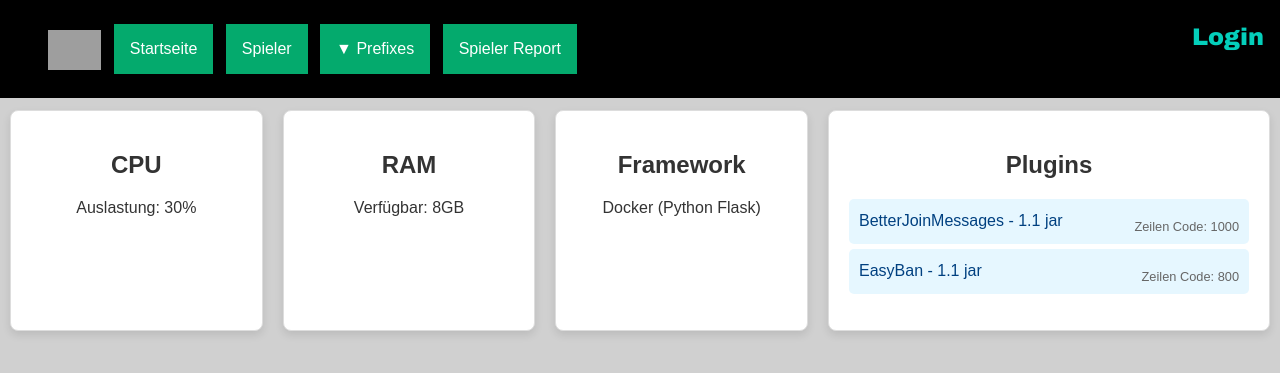
After one commit to Tobias-Auer/Full-Stack, a Flask app: page /about in a window 1280 px wide. The commit adds this page. Shown: the top 373 px of the page. Run offline with Flask 3, Linux system fonts and the light colour scheme; grey boxes are pictures that could not be loaded.

```diff
--- a/minecraft_webserver/main.py
+++ b/minecraft_webserver/main.py
@@ -1,10 +1,11 @@
+import ast
 import datetime
 import math
 import secrets
 import threading
 import time
 import Logger
-from flask import Flask, render_template, request, Response, redirect, session, flash
+from flask import Flask, render_template, request, Response, redirect, session, flash, jsonify
 
 import dataBaseOperations
 import updateDBStats
@@ -25,10 +26,24 @@ logger.info('Application started')
 app.config.from_pyfile("config.py")
 app.config.from_pyfile("instance/config.py")
 
+
+@app.context_processor
+def inject_loginVar():
+    uuid = session.get('uuid')
+    loginVar = "<a href=\"/login\" id=loginLink>Login</a>"
+    if isinstance(uuid, str):
+        name = minecraftApi.get_username_from_uuid(uuid)
+        loginVar = loginVar = f"<div>Willkommen {name}<br> <a href=\"/login\" id=logoutLink>Logout</a></div>"
+
+    return dict(loginVar=loginVar)
+
+
 proceedStatusUpdate = False
 
 
 # Flask Routes
+
+
 @app.route('/')
 def index_route():
     """
@@ -36,6 +51,7 @@ def index_route():
 
     :return: Rendered template for the index page (index.html)
     """
+
     return render_template("index.html")
 
 
@@ -93,7 +109,7 @@ def login():
                     session.permanent = True
                     db_handler.delete_login_entry(uuid)
                     db_handler.disconnect()
-                    return redirect("/login")
+                    return redirect("/")
                 else:
                     print(secret_pin_from_form, db_handler.get_login_entry(uuid))
                     flash("Please enter the correct PIN")
@@ -119,6 +135,11 @@ def login():
     return render_template('login.html')
 
 
+@app.route('/about')
+def about():
+    return render_template('about.html')
+
+
 @app.route('/spieler')
 def player_overview_route():  # Untested optimized version
     """
@@ -137,20 +158,8 @@ def player_overview_route():  # Untested optimized version
         uuid = minecraftApi.get_cached_uuid_from_username(user_name)
         db_handler = dataBaseOperations.DatabaseHandler("playerData")
         status = db_handler.get_player_status(uuid)
-        # stats = {"minecraft:custom": db_handler.return_complete_column(uuid + "~minecraft:custom", "value"),
-        #          "minecraft:broken": db_handler.return_complete_column(uuid + "~minecraft:broken", "value"),
-        #          "minecraft:crafted": db_handler.return_complete_column(uuid + "~minecraft:crafted", "value"),
-        #          "minecraft:dropped": db_handler.return_complete_column(uuid + "~minecraft:dropped", "value"),
-        #          "minecraft:killed_by": db_handler.return_complete_column(uuid + "~minecraft:killed_by", "value"),
-        #          "minecraft:killed": db_handler.return_complete_column(uuid + "~minecraft:killed", "value"),
-        #          "minecraft:picked_up": db_handler.return_complete_column(uuid + "~minecraft:picked_up", "value"),
-        #          "minecraft:used": db_handler.return_complete_column(uuid + "~minecraft:used", "value"),
-        #          "minecraft:mined": db_handler.return_complete_column(uuid + "~minecraft:mined", "value")}
         stats_tools, stats_armor, stats_killed, stats_custom, stats_blocks = minecraftApi.get_all_stats(uuid,
                                                                                                         db_handler)
-        print("_-----------_")
-        print(stats_tools)
-        print("_-----------_")
 
         db_handler.disconnect()
         return render_template("spieler-info.html", uuid=uuid, user_name=user_name, status=status,
@@ -192,6 +201,58 @@ def report_player_route():
     :return: The rendered report page (report.html)
     """
     return render_template("report.html")
+
+
+@app.route('/pref_api', methods=['POST'])
+def pref_api():
+    data = request.json
+    prefixName = data['playerName']
+    color = data['color']
+    password = data['password']
+    uuid = session.get("uuid")
+
+    db_handler = dataBaseOperations.DatabaseHandler("prefix")
+    if len(prefixName) > 10:
+        response_data = {'result': 'denied', "reason": "length"}
+        return jsonify(response_data)
+    if color not in ["§e", "§b", "§3", "§1", "§9", "§d", "§5", "§f", "§7", "§8", "§0"] or prefixName == "":
+        response_data = {'result': 'denied', "reason": "invalid color or name"}
+        return jsonify(response_data)
+    with open("blacklist.txt", 'r') as file:
+        blacklist = ast.literal_eval(file.readline())
+    if prefixName.lower().replace(" ", "") in blacklist:
+        response_data = {'result': 'denied', "reason": "blacklist"}
+        return jsonify(response_data)
+
+
+    result = db_handler.write_prefix(uuid, prefixName, color, password)
+    db_handler.disconnect()
+
+    response_data = {'result': result}
+    return jsonify(response_data)
+
+
+@app.route('/add_pref')
+def add_pref_path():
+    db_handler = dataBaseOperations.DatabaseHandler("prefix")
+    pref = db_handler.get_pref(session.get("uuid"))
+    db_handler.disconnect()
+    prefix = ""
+    color = ""
+    if pref[0]:
+        prefix = pref[1].split("[")[1].replace("]","")
+        color = pref[1].split("[")[0]
+    return render_template("create-prefix.html", prefix=prefix, color=color)
+
+
+@app.route('/manage_pref')
+def manage_pref_path():
+    return redirect("/add_pref")  # TODO: Delete route and link in header
+
+
+@app.route('/join_pref')
+def join_pref_path():
+    return "lol"
 
 
 @app.route('/api/status')
--- /dev/null
+++ b/minecraft_webserver/templates/about.html
@@ -0,0 +1,171 @@
+<!DOCTYPE html>
+<html lang="de">
+<head>
+    <meta charset="UTF-8">
+    <meta name="viewport" content="width=device-width, initial-scale=1.0">
+    <title>Serverstatistiken</title>
+
+  <link rel="stylesheet" href="./static/css/header.css" />
+  <link rel="stylesheet" href="./static/css/index.css" />
+
+  <link rel="icon" type="image/vnd.microsoft.icon" href="./static/images/favicon.ico" />
+    <style>
+        body {
+            font-family: 'Arial', sans-serif;
+        background-color: #d0d0d0!important;
+        color: #333;
+        text-align: center;
+        padding-top: 20px;
+    }
+    header {
+      text-align: left;
+    }
+
+
+        h1 {
+            color: #004080;
+        }
+
+        .stat-container {
+            display: flex;
+            justify-content: space-around;
+            flex-wrap: wrap;
+            margin-top: 20px;
+        }
+
+        .stat-box {
+            background-color: #fff;
+            border: 1px solid #ddd;
+            padding: 20px;
+            margin: 10px;
+            border-radius: 8px;
+            flex: 1;
+            max-width: 400px;
+            box-shadow: 0 4px 8px rgba(0, 0, 0, 0.1);
+            transition: transform 0.3s ease-in-out;
+        }
+
+        .stat-box:hover {
+            transform: scale(1.05);
+        }
+
+        .code-details {
+            margin-top: 10px;
+            font-size: 0.8em;
+            color: #666;
+        }
+
+        #plugins-box {
+            flex: 2; /* Breiterer Bereich für Plugins */
+        }
+
+        .plugins-list {
+            list-style-type: none;
+            padding: 0;
+            text-align: left;
+        }
+
+        .plugin-item {
+            background-color: #e6f7ff; /* Hellblaue Hintergrundfarbe als Akzent */
+            padding: 10px;
+            margin: 5px 0;
+            border-radius: 5px;
+            display: flex;
+            justify-content: space-between;
+            align-items: center;
+        }
+
+        .plugin-item a {
+            color: #004080;
+            text-decoration: none;
+        }
+
+        .plugin-item a:hover {
+            text-decoration: underline;
+        }
+    </style>
+</head>
+<body>
+    <header class="sticky">
+        <nav>
+          <ul>
+            <li>
+              <img id="logo" src="./static/images/logo2.png" alt="logo" height="40" />
+            </li>
+            <li>
+              <div class="dropdown">
+                <button class="dropbtn" onclick="window.location.href=`/`">
+                  Startseite
+                </button>
+              </div>
+            </li>
+            <li>
+              <div class="dropdown">
+                <button class="dropbtn" onclick="window.location.href=`/spieler`">Spieler</button>
+              </div>
+            </li>
+            <li>
+              <div class="dropdown">
+                <button class="dropbtn">▼ Prefixes</button>
+                <div class="dropdown-content">
+                  <a href="/add_pref">Erstellen</a>
+              <a href="/manage_pref">Ändern</a>
+              <a href="/join_pref">Beitreten</a>
+                </div>
+              </div>
+            </li>
+            <li>
+              <div class="dropdown">
+                <button class="dropbtn" onclick="window.location.href='/report'">Spieler Report</button>
+              </div>
+            </li>
+            <!-- Code for flask application -->
+            <li>{{ loginVar | safe}}</li>
+
+            <li>
+            </li>
+          </ul>
+        </nav>
+      </header>
+    <h1>Serverstatistiken</h1>
+
+    <div class="stat-container">
+        <!-- CPU -->
+        <div class="stat-box">
+            <h2>CPU</h2>
+            <p>Auslastung: 30%</p>
+        </div>
+
+        <!-- RAM -->
+        <div class="stat-box">
+            <h2>RAM</h2>
+            <p>Verfügbar: 8GB</p>
+        </div>
+
+        <!-- Framework -->
+        <div class="stat-box">
+            <h2>Framework</h2>
+            <p>Docker (Python Flask)</p>
+        </div>
+
+        <!-- Plugins -->
+        <div id="plugins-box" class="stat-box">
+            <h2>Plugins</h2>
+            <ul class="plugins-list">
+                <li class="plugin-item">
+                    <a href="plugin1-details.html">BetterJoinMessages - 1.1 jar</a>
+                    <span class="code-details">Zeilen Code: 1000</span>
+                </li>
+                <li class="plugin-item">
+                    <a href="plugin2-details.html">EasyBan - 1.1 jar</a>
+                    <span class="code-details">Zeilen Code: 800</span>
+                </li>
+                <!-- Weitere Plugins hier einfügen -->
+            </ul>
+        </div>
+    </div>
+
+    <!-- Weitere Statistiken hier einfügen -->
+
+</body>
+</html>
--- a/minecraft_webserver/templates/report.html
+++ b/minecraft_webserver/templates/report.html
@@ -33,9 +33,9 @@
           <div class="dropdown">
             <button class="dropbtn">▼ Prefixes</button>
             <div class="dropdown-content">
-              <a href="#">Erstellen</a>
-              <a href="#">Ändern</a>
-              <a href="#">Beitreten</a>
+              <a href="/add_pref">Erstellen</a>
+              <a href="/manage_pref">Ändern</a>
+              <a href="/join_pref">Beitreten</a>
             </div>
           </div>
         </li>
--- a/minecraft_webserver/templates/spieler-info.html
+++ b/minecraft_webserver/templates/spieler-info.html
@@ -56,9 +56,9 @@
             <div class="dropdown">
               <button class="dropbtn">▼ Prefixes</button>
               <div class="dropdown-content">
-                <a href="#">Erstellen</a>
-                <a href="#">Ändern</a>
-                <a href="#">Beitreten</a>
+                <a href="/add_pref">Erstellen</a>
+              <a href="/manage_pref">Ändern</a>
+              <a href="/join_pref">Beitreten</a>
               </div>
             </div>
           </li>
--- a/minecraft_webserver/templates/spieler.html
+++ b/minecraft_webserver/templates/spieler.html
@@ -39,9 +39,9 @@
           <div class="dropdown">
             <button class="dropbtn">▼ Prefixes</button>
             <div class="dropdown-content">
-              <a href="#">Erstellen</a>
-              <a href="#">Ändern</a>
-              <a href="#">Beitreten</a>
+              <a href="/add_pref">Erstellen</a>
+              <a href="/manage_pref">Ändern</a>
+              <a href="/join_pref">Beitreten</a>
             </div>
           </div>
         </li>
```
Also changed, not shown: minecraft_webserver/blacklist.txt (added, +1 -0 lines), minecraft_webserver/dataBaseOperations.py (+51 -0 lines), minecraft_webserver/templates/create-prefix.html (added, +271 -0 lines), minecraft_webserver/templates/index.html (+46 -21 lines), 1 other file.
